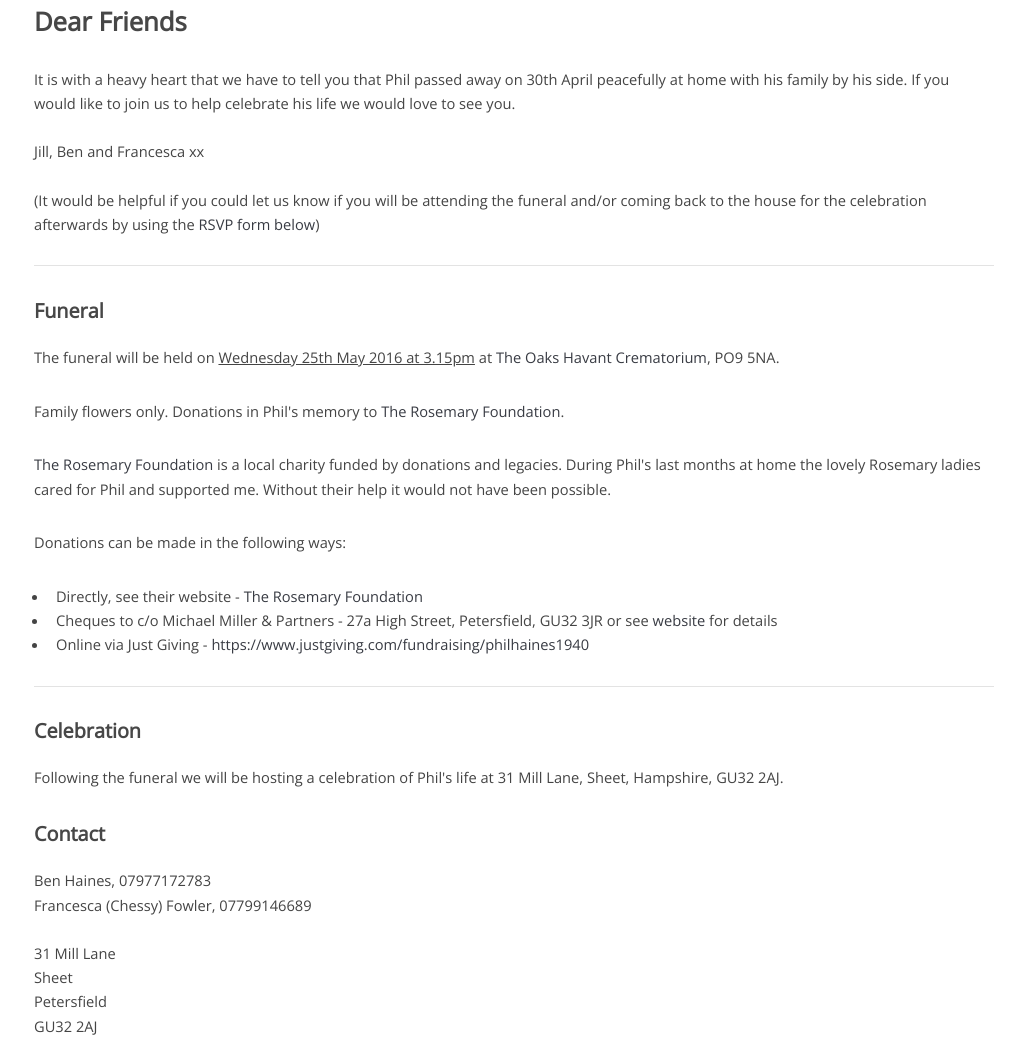
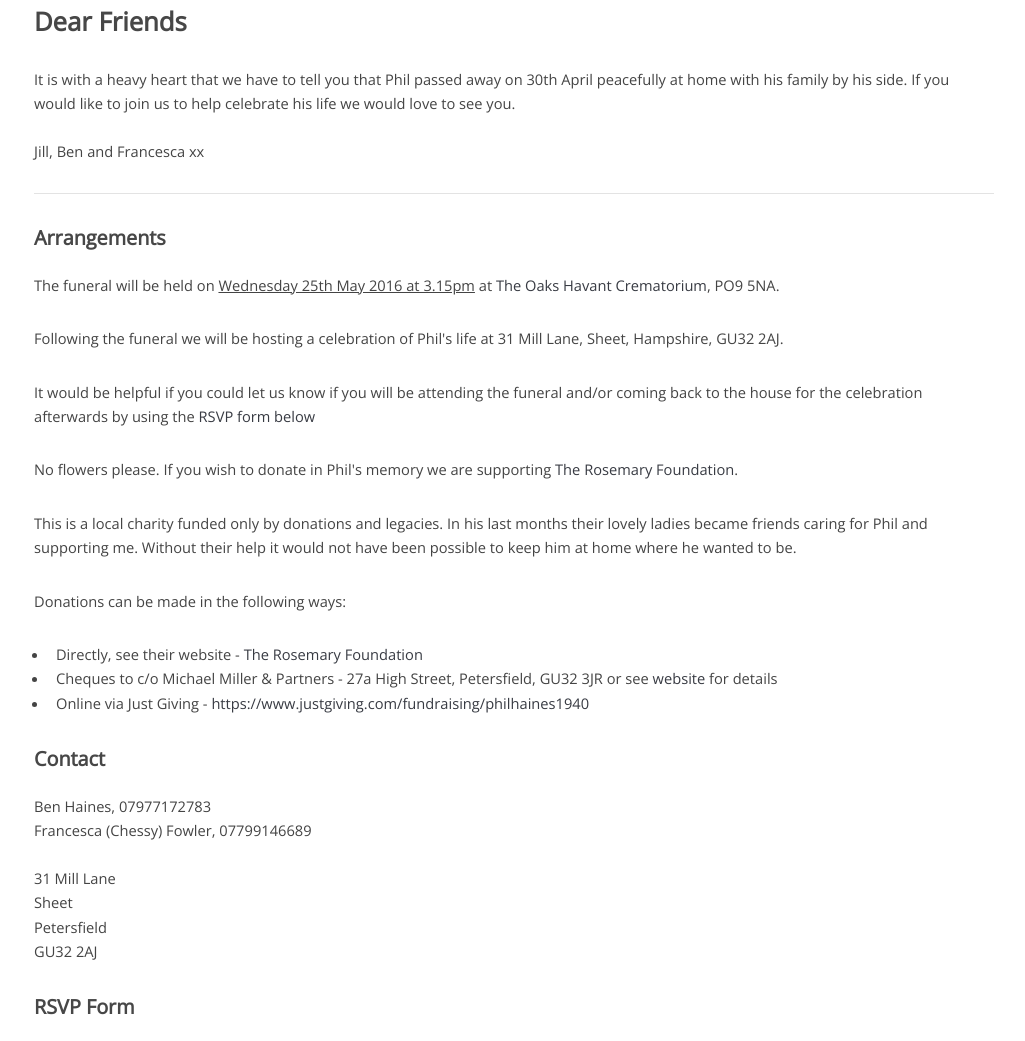
Before and after one commit to benhaines/benhaines.github.io, a plain HTML site: page index.html in a window 1280 px wide. Shown: the part 623-1664 px from the top of the page, without its empty margins (126-1151 px from the left). Drawn offline with nearby package versions, Linux system fonts and the light colour scheme; grey boxes are pictures that could not be loaded.

Commit message:
Further edits

```diff
--- a/index.html
+++ b/index.html
@@ -30,8 +30,7 @@
 				<nav id="nav">
 					<ul>
 						<li><a href="index.html">Home</a></li>
-						<li><a href="#funeral">Funeral</a></li>
-						<li><a href="#celebration">Celebration</a></li>
+						<li><a href="#arrangements">Arrangements</a></li>
 						<li><a href="#rsvp" class="button special">RSVP</a></li>
 					</ul>
 				</nav>
@@ -48,28 +47,24 @@
           <section>
             <h2>Dear Friends</h2>
             <p>It is with a heavy heart that we have to tell you that Phil passed away on 30th April peacefully at home with his family by his side. If you would like to join us to help celebrate his life we would love to see you.</br></br>
-						Jill, Ben and Francesca xx</br></br>
-						(It would be helpful if you could let us know if you will be attending the funeral and/or coming back to the house for the celebration afterwards by using the <a href="#rsvp">RSVP form below</a>)</p>
+						Jill, Ben and Francesca xx
+						</p>
             <hr />
           </section>
           <section>
-            <a name="funeral"></a>
-            <h3>Funeral</h3>
+            <a name="arrangements"></a>
+            <h3>Arrangements</h3>
             <p>The funeral will be held on <u>Wednesday 25th May 2016 at 3.15pm</u> at <a href="http://www.havantcrematorium.co.uk/">The Oaks Havant Crematorium</a>, PO9 5NA.</p>
-					  <p>Family flowers only. Donations in Phil's memory to <a href="http://www.rosemary-foundation.org.uk/">The Rosemary Foundation</a>.</p>
-						<p><a href="http://www.rosemary-foundation.org.uk/">The Rosemary Foundation</a> is a local charity funded by donations and legacies. During Phil's last months at home the lovely Rosemary ladies cared for Phil and supported me. Without their help it would not have been possible.</p>
+            <p>Following the funeral we will be hosting a celebration of Phil's life at 31 Mill Lane, Sheet, Hampshire, GU32 2AJ.</p>
+						<p>It would be helpful if you could let us know if you will be attending the funeral and/or coming back to the house for the celebration afterwards by using the <a href="#rsvp">RSVP form below</a></p>
+						<p>No flowers please. If you wish to donate in Phil's memory we are supporting <a href="http://www.rosemary-foundation.org.uk/">The Rosemary Foundation</a>.</p>
+						<p>This is a local charity funded only by donations and legacies. In his last months their lovely ladies became friends caring for Phil and supporting me. Without their help it would not have been possible to keep him at home where he wanted to be.</p>
 					  <p>Donations can be made in the following ways:</p>
 						 <ul>
 							 <li>Directly, see their website - <a href="http://www.rosemary-foundation.org.uk/">The Rosemary Foundation</a></li>
 							 <li>Cheques to c/o Michael Miller & Partners - 27a High Street, Petersfield, GU32 3JR or see <a href="http://michaelmiller.co.uk/">website</a> for details</li>
 							 <li>Online via Just Giving - <a href="https://www.justgiving.com/fundraising/philhaines1940">https://www.justgiving.com/fundraising/philhaines1940</a></li>
 						 </ul>
-            <hr />
-          </section>
-          <section>
-            <a name="celebration"></a>
-            <h3>Celebration</h3>
-            <p>Following the funeral we will be hosting a celebration of Phil's life at 31 Mill Lane, Sheet, Hampshire, GU32 2AJ.</p>
           </section>
 					<section>
 						<a name="contact"></a>
@@ -80,7 +75,7 @@
 						Sheet</br>
 						Petersfield</br>
 						GU32 2AJ
-					</p>
+						</p>
 
 					</section>
           <section>
```
